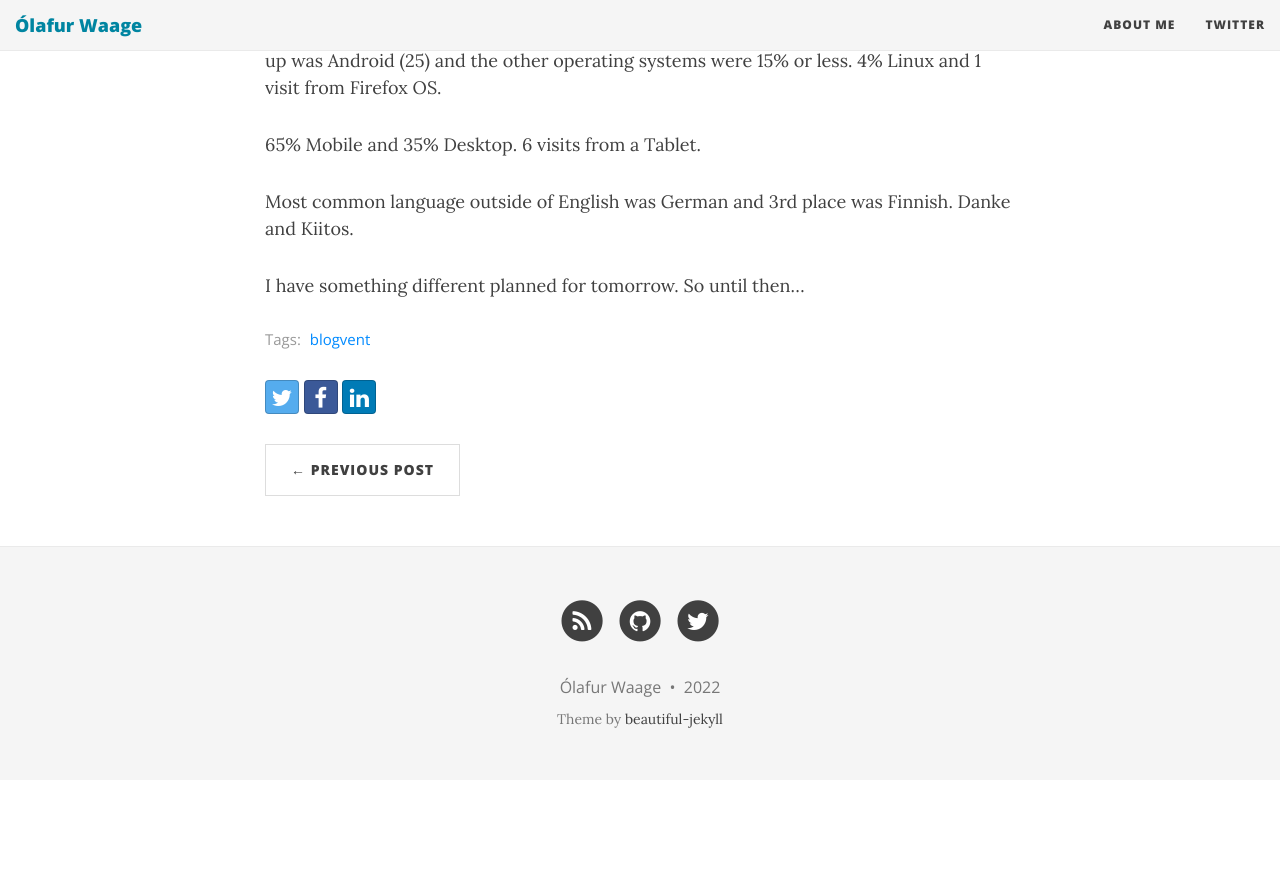
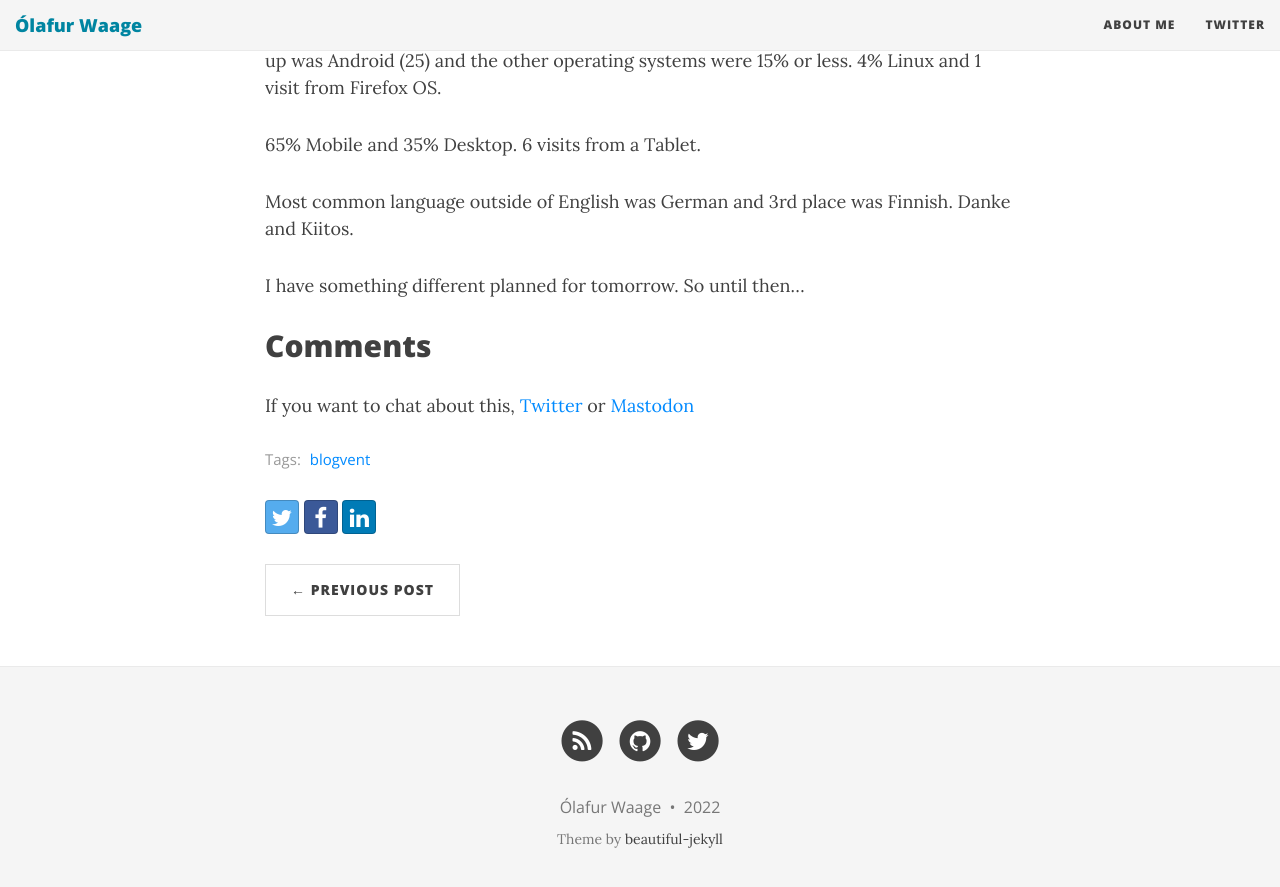
Before and after one commit to olafurw/olafurw.github.io, a Jekyll site: the page built from _posts/2022-12-30-blogvent-analytics.md, in a window 1280 px wide and 900 px high, scrolled down 1890 px. Shown: the top 887 px of the window. Built offline with Jekyll 4.4.1, drawn with Linux system fonts in a browser that asks for light colours; nearby versions of some CDN libraries; before the commit the page ends 2670 px from its top, so only the background shows below that.

Commit message:
anayltics comments

```diff
--- a/_posts/2022-12-30-blogvent-analytics.md
+++ b/_posts/2022-12-30-blogvent-analytics.md
@@ -48,3 +48,7 @@
 Most common language outside of English was German and 3rd place was Finnish. Danke and Kiitos.
 
 I have something different planned for tomorrow. So until then...
+
+## Comments
+
+If you want to chat about this, [Twitter](https://twitter.com/olafurw/status/1608923518040932352) or [Mastodon](https://mastodon.social/@olafurw/109604519571272602)
```
